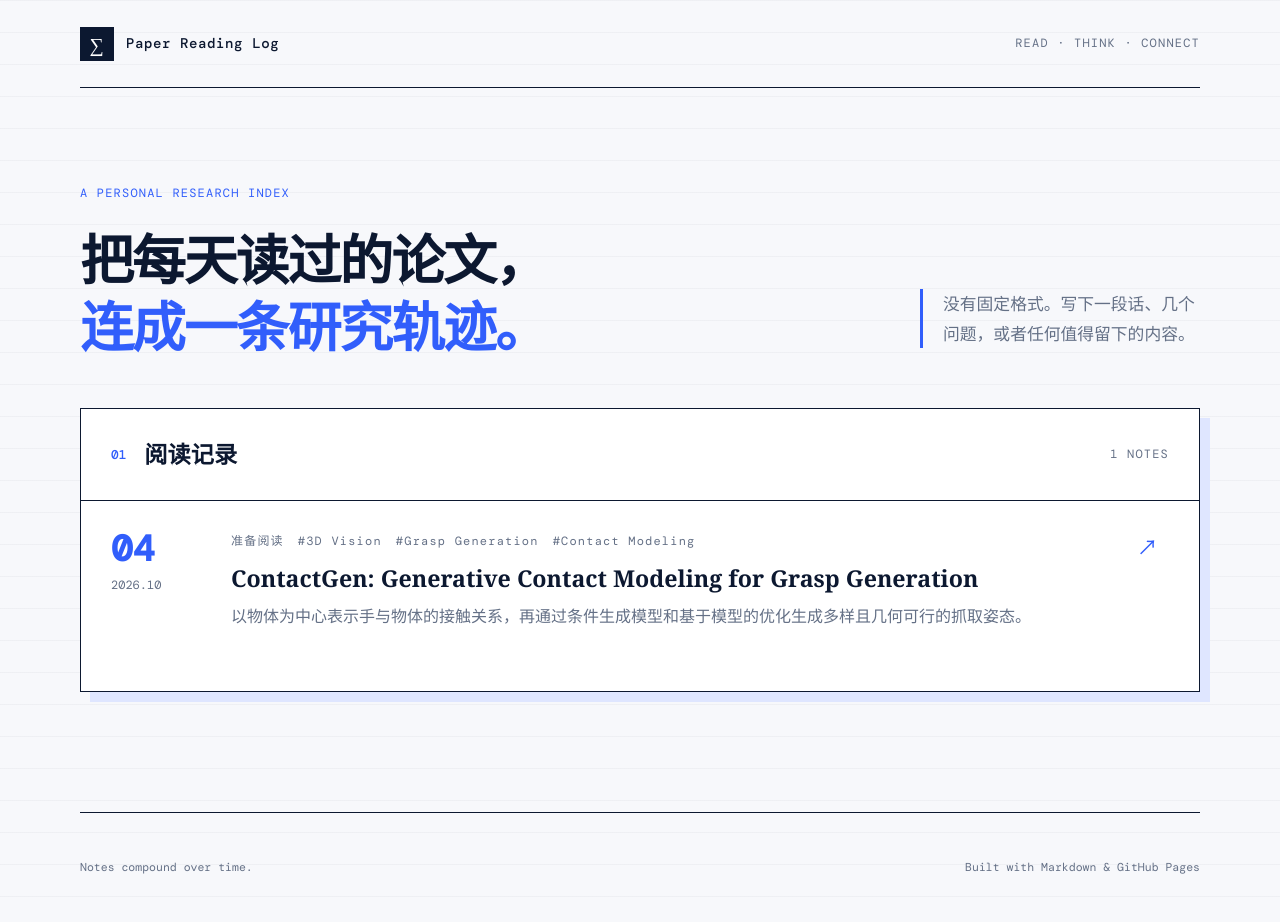
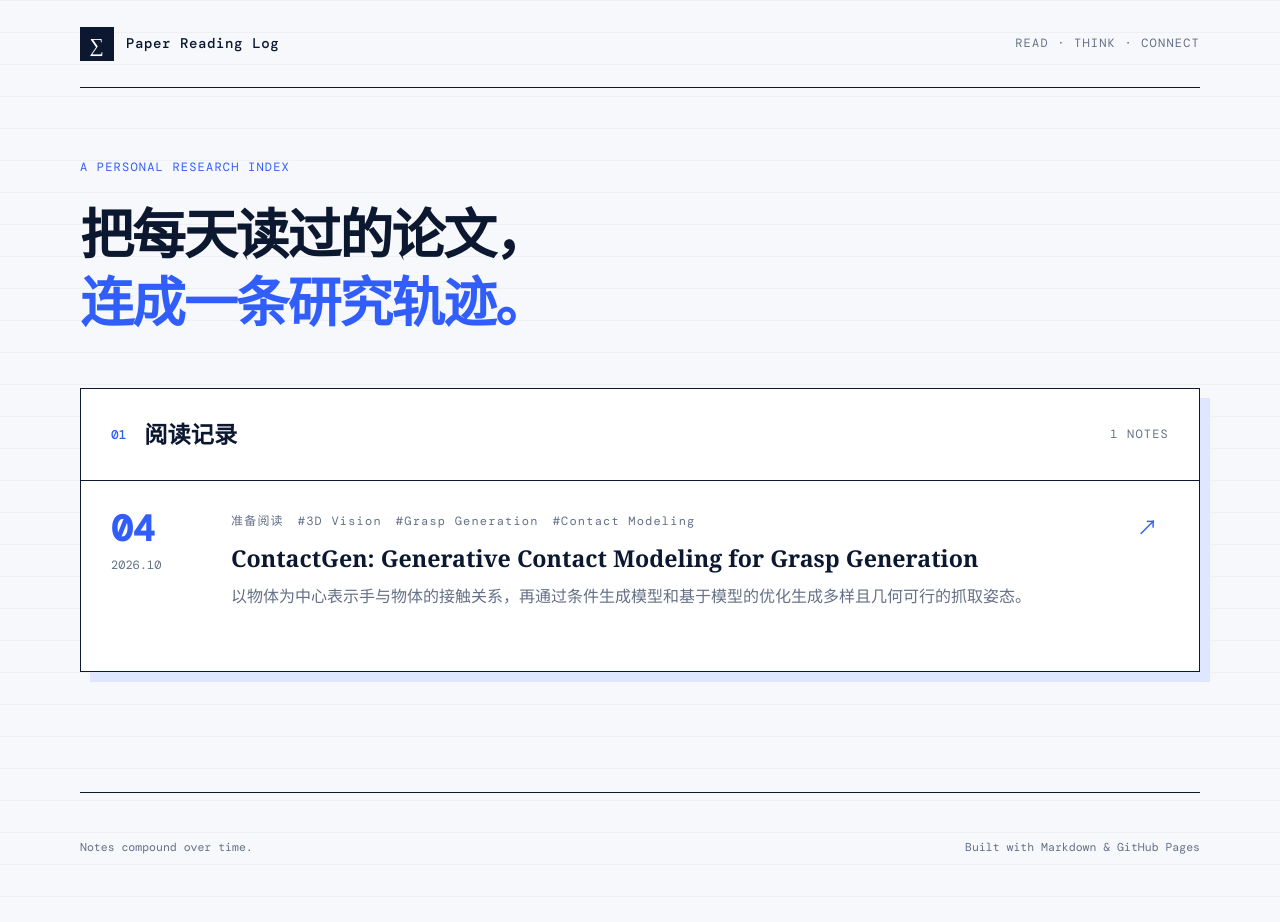
Before and after one commit to Kairui-SHI/paper-reading-log, a Jekyll site: the page built from index.html, in a window 1280 px wide. Built offline with Jekyll 4.4.1, drawn with Linux system fonts in a browser that asks for light colours.

Commit message:
Remove homepage writing prompt

```diff
--- a/assets/css/style.css
+++ b/assets/css/style.css
@@ -78,12 +78,10 @@ footer {
 .header-note { color: var(--muted); }
 
 .hero {
-  min-height: 320px;
+  min-height: 300px;
   padding: 64px 0 48px;
-  display: grid;
-  grid-template-columns: 1fr 280px;
-  gap: 56px;
-  align-items: end;
+  display: flex;
+  align-items: center;
 }
 
 .eyebrow { margin: 0 0 22px; color: var(--blue); }
@@ -98,14 +96,6 @@ footer {
 .hero h1 em {
   color: var(--blue);
   font-style: normal;
-}
-
-.intro {
-  margin: 0 0 12px;
-  padding-left: 20px;
-  border-left: 3px solid var(--blue);
-  color: var(--muted);
-  font-size: 1.05rem;
 }
 
 .ledger {
@@ -193,9 +183,8 @@ footer {
 @media (max-width: 700px) {
   .site-header, main, footer { width: min(100% - 28px, 1120px); }
   .header-note { display: none; }
-  .hero { min-height: auto; padding: 48px 0 40px; grid-template-columns: 1fr; gap: 28px; }
+  .hero { min-height: auto; padding: 48px 0 40px; }
   .hero h1 { font-size: clamp(1.9rem, 9vw, 2.7rem); }
-  .intro { max-width: 420px; }
   .ledger { margin-bottom: 72px; box-shadow: 5px 5px 0 var(--blue-soft); }
   .section-heading { padding: 20px; }
   .note-card { padding: 24px 20px; grid-template-columns: 56px 1fr; gap: 18px; }
--- a/index.html
+++ b/index.html
@@ -7,7 +7,6 @@ title: 阅读记录
     <p class="eyebrow">A PERSONAL RESEARCH INDEX</p>
     <h1>把每天读过的论文，<br><em>连成一条研究轨迹。</em></h1>
   </div>
-  <p class="intro">没有固定格式。写下一段话、几个问题，或者任何值得留下的内容。</p>
 </section>
 
 <section class="ledger" aria-labelledby="notes-title">
```
